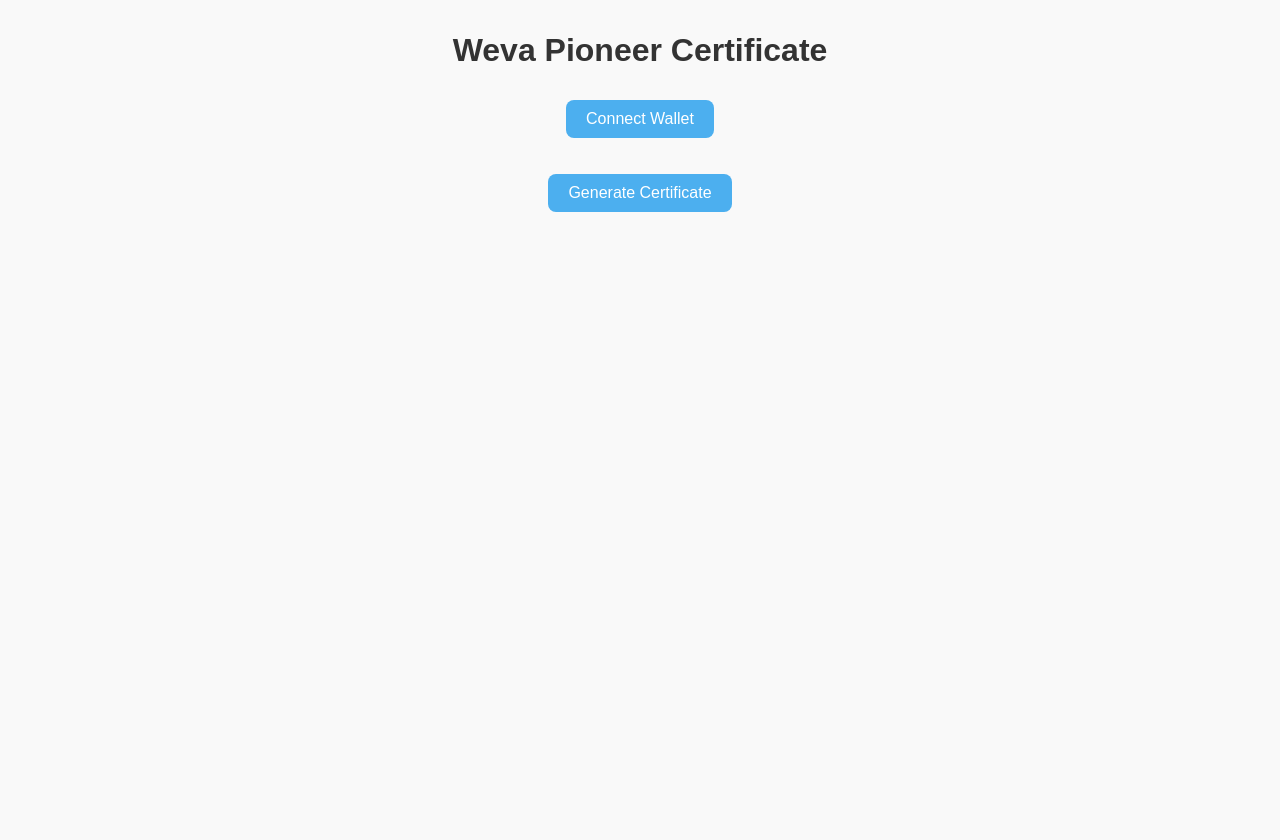
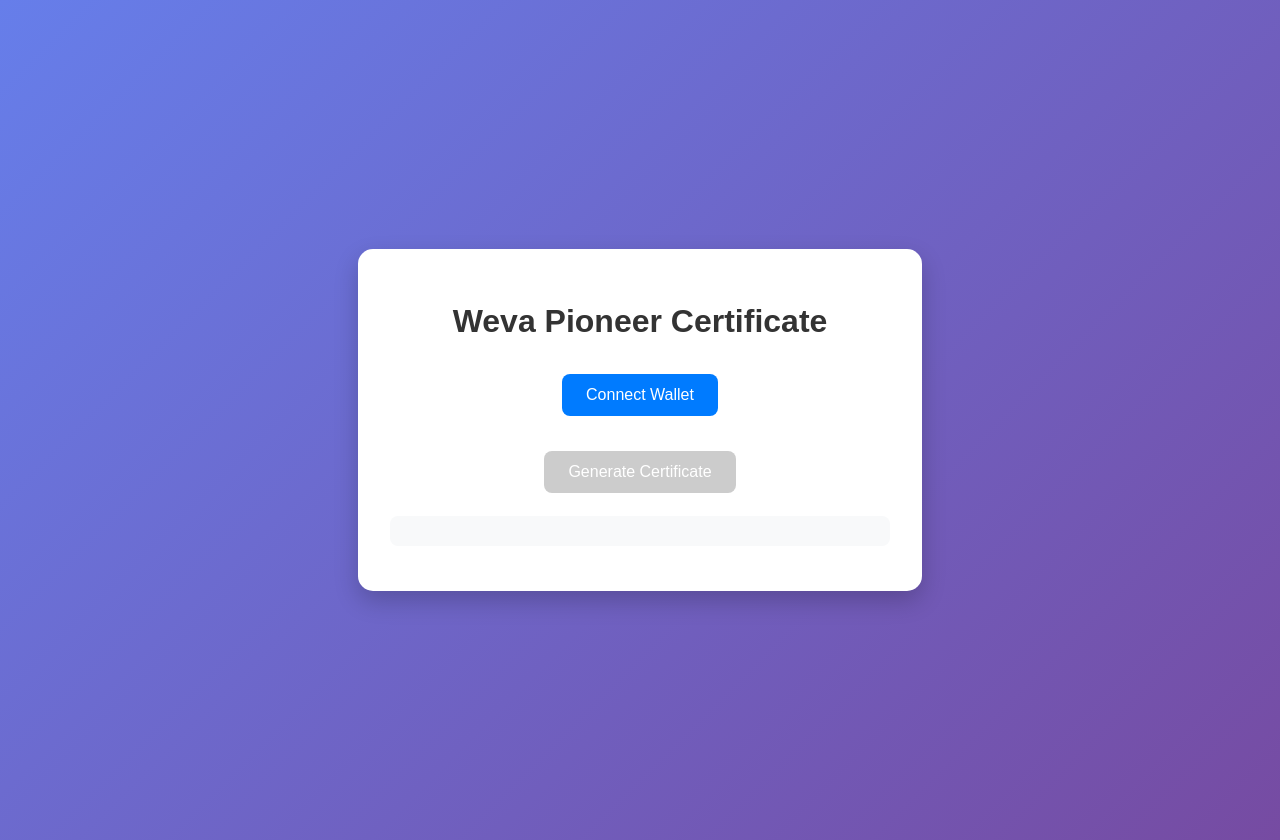
Before and after one commit to weva-id/weva-pioneer-cert, a website: page frontend/index.html in a window 1280 px wide. Before the commit the page ends 800 px from the top, so only its background shows below. Drawn offline with Linux system fonts and the light colour scheme.

Commit message:
Update style.css

```diff
--- a/frontend/style.css
+++ b/frontend/style.css
@@ -1,26 +1,64 @@
 body {
-  font-family: sans-serif;
-  text-align: center;
-  margin: 2rem;
-  background: #f9f9f9;
+    font-family: 'Arial', sans-serif;
+    background: linear-gradient(135deg, #667eea 0%, #764ba2 100%);
+    margin: 0;
+    padding: 20px;
+    min-height: 100vh;
+    display: flex;
+    justify-content: center;
+    align-items: center;
+}
+
+.container {
+    background: white;
+    padding: 2rem;
+    border-radius: 15px;
+    box-shadow: 0 10px 25px rgba(0, 0, 0, 0.2);
+    text-align: center;
+    max-width: 500px;
+    width: 100%;
 }
 
 h1 {
-  color: #333;
+    color: #333;
+    margin-bottom: 1.5rem;
 }
 
 button {
-  padding: 10px 20px;
-  margin: 10px;
-  font-size: 16px;
-  cursor: pointer;
-  border: none;
-  border-radius: 8px;
-  background: #4cafef;
-  color: white;
-  transition: 0.2s;
+    background-color: #007bff;
+    color: white;
+    border: none;
+    padding: 12px 24px;
+    font-size: 16px;
+    border-radius: 8px;
+    cursor: pointer;
+    margin: 10px;
+    transition: background-color 0.3s;
 }
 
 button:hover {
-  background: #369ad6;
+    background-color: #0056b3;
 }
+
+button:disabled {
+    background-color: #ccc;
+    cursor: not-allowed;
+}
+
+#walletAddress {
+    margin: 15px 0;
+    word-break: break-all;
+    font-size: 14px;
+    color: #666;
+}
+
+#cert {
+    background: #f8f9fa;
+    padding: 15px;
+    border-radius: 8px;
+    text-align: left;
+    white-space: pre-wrap;
+    word-break: break-all;
+    max-height: 200px;
+    overflow-y: auto;
+}
```
